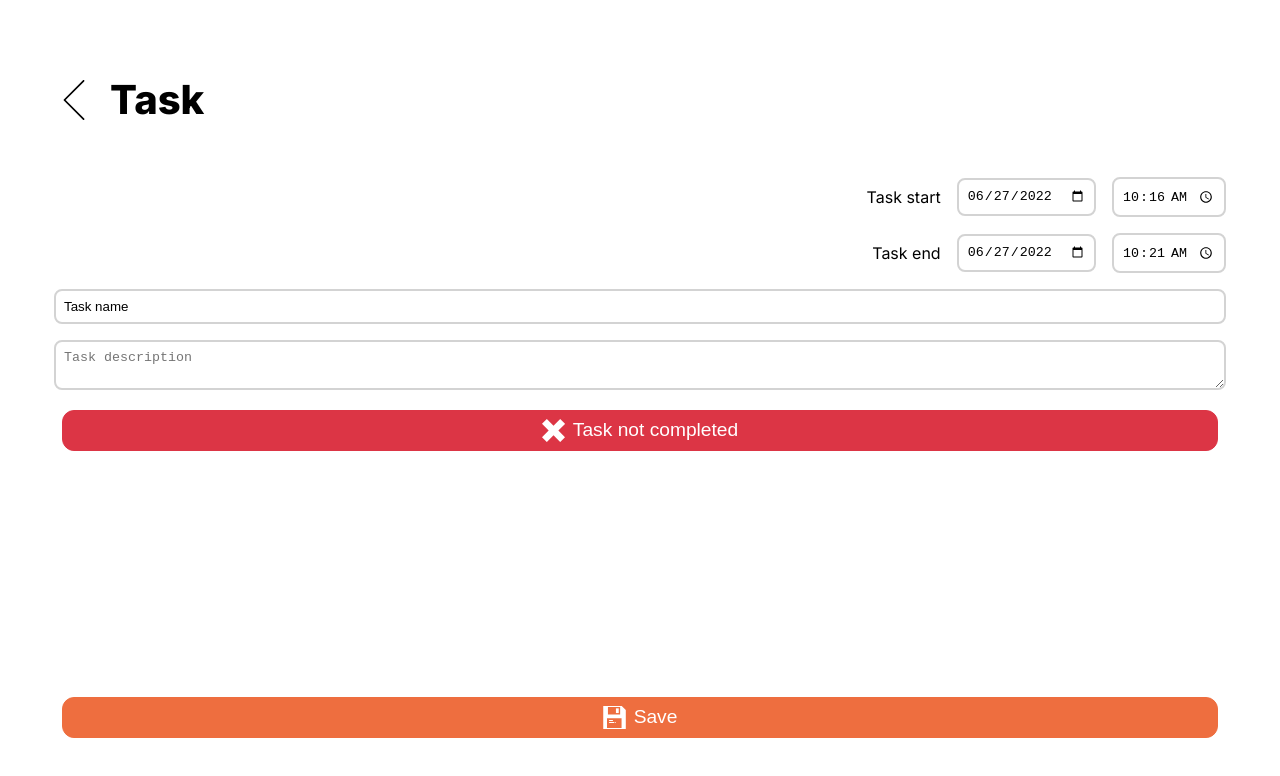
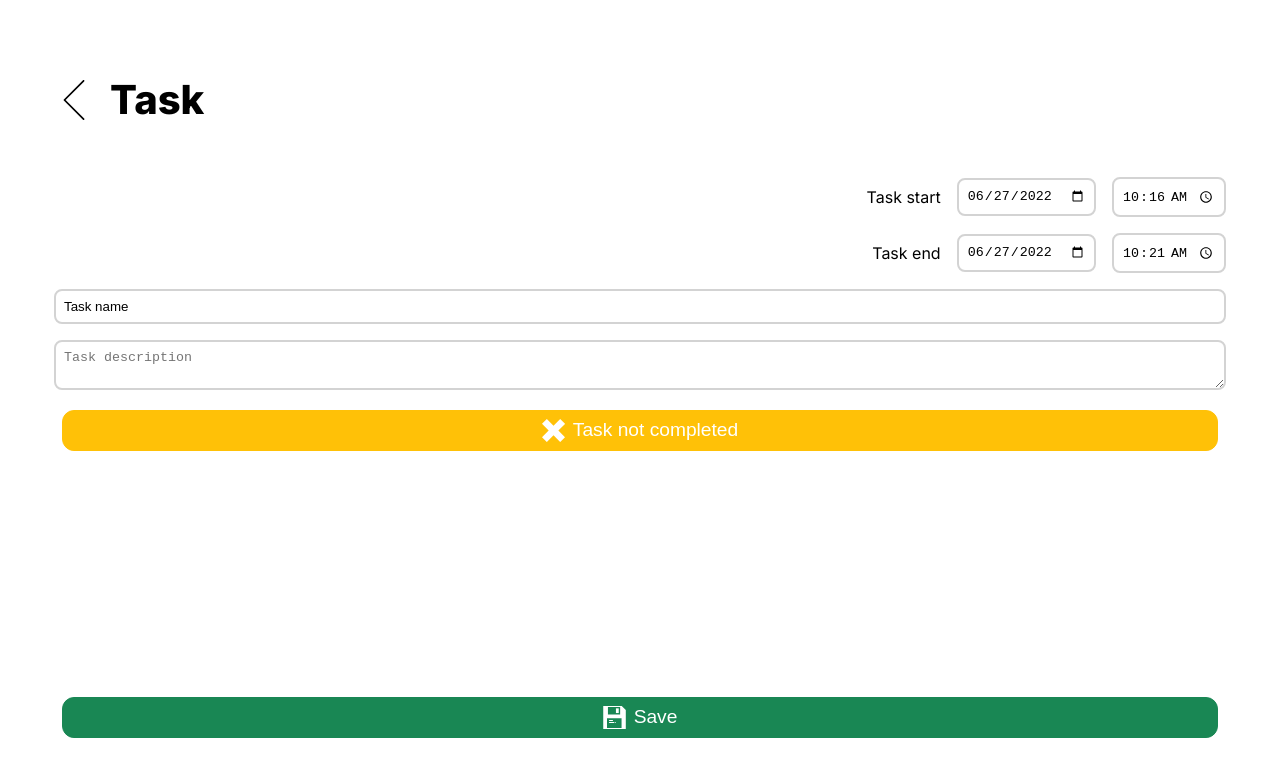
Before and after one commit to BrSTU-2022-practice-ToDoCalendar/ToDoCalendar_frontend, a React (Create React App) app: page /task in a window 1280 px wide. Shown: the top 776 px of the page. Built offline with nearby package versions, Linux system fonts and the light colour scheme.

Commit message:
#34 : Buttons updated on task page

```diff
--- a/src/pages/Task/Task.jsx
+++ b/src/pages/Task/Task.jsx
@@ -97,10 +97,6 @@ function Task() {
     }
   }
 
-  function edit_or_view() {
-    setIsEdit(!isEdit);
-  }
-
   return (
     <FooterPattern
       NotFooter={
@@ -185,7 +181,9 @@ function Task() {
           {isEdit ? (
             <section className={styles.buttons_section}>
               <button
-                className={isCompleted ? '' : styles.delete_button}
+                className={
+                  isCompleted ? styles.success_button : styles.warning_button
+                }
                 onClick={(event) => setIsCompleted(!isCompleted)}
               >
                 {isCompleted ? (
@@ -208,14 +206,17 @@ function Task() {
         <Container>
           <section className={styles.buttons_section}>
             {task_id ? (
-              <button onClick={delete_task}>
+              <button onClick={delete_task} class={styles.danger_button}>
                 <DeleteSVG /> Delete
               </button>
             ) : (
               <></>
             )}
 
-            <button onClick={edit_or_view} onClick={save_or_edit_clicked}>
+            <button
+              onClick={save_or_edit_clicked}
+              className={styles.success_button}
+            >
               {isEdit ? (
                 <>
                   <SaveSVG /> Save
--- a/src/pages/Task/Task.module.css
+++ b/src/pages/Task/Task.module.css
@@ -75,48 +75,48 @@
 
 /* Кнопка удаления */
 
-.delete_button {
+.danger_button {
   border: 1px solid var(--danger) !important;
   background-color: var(--danger) !important;
 }
 
-.delete_button:hover {
+.danger_button:hover {
   color: var(--danger) !important;
   background-color: transparent !important;
 }
 
-.delete_button:hover svg {
+.danger_button:hover svg {
   fill: var(--danger) !important;
 }
 
 /* Кнопка просмотра редактирования */
 
-.edit_button {
+.warning_button {
   border: 1px solid var(--warning) !important;
   background-color: var(--warning) !important;
 }
 
-.edit_button:hover {
+.warning_button:hover {
   color: var(--warning) !important;
   background-color: transparent !important;
 }
 
-.edit_button:hover svg {
+.warning_button:hover svg {
   fill: var(--warning) !important;
 }
 
 /* Кнопка выполненого таска */
 
-.completed_button {
+.success_button {
   border: 1px solid var(--success) !important;
   background-color: var(--success) !important;
 }
 
-.completed_button:hover {
+.success_button:hover {
   color: var(--success) !important;
   background-color: transparent !important;
 }
 
-.completed_button:hover svg {
+.success_button:hover svg {
   fill: var(--success) !important;
 }
```
